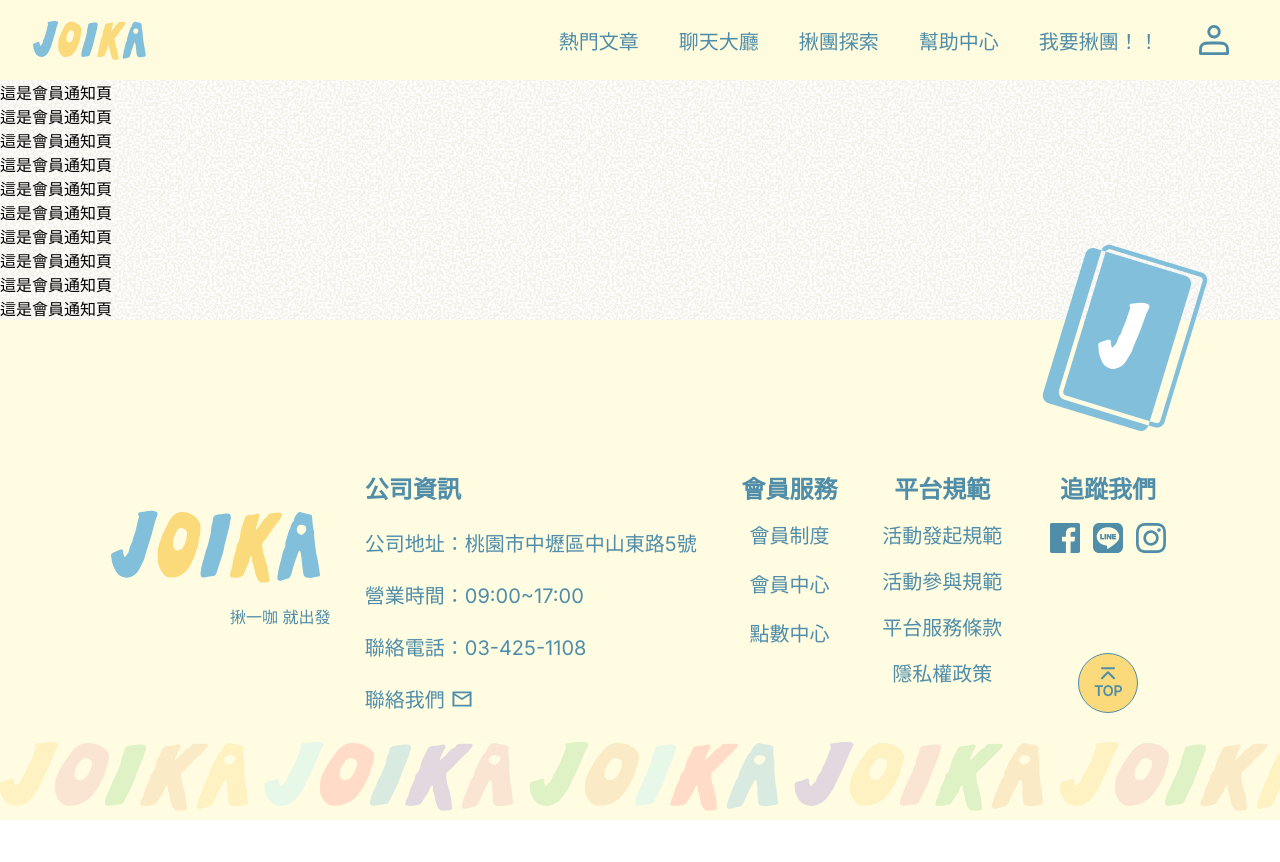
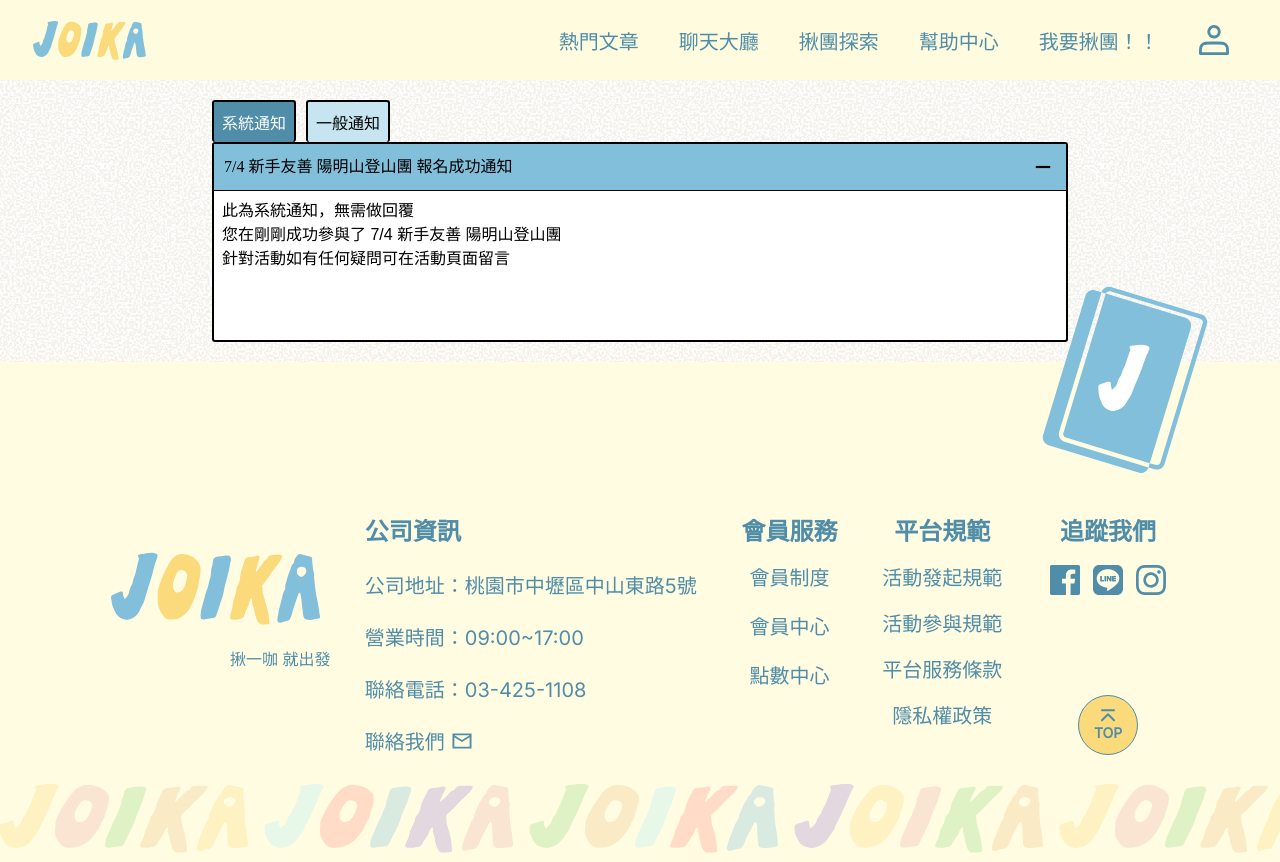
Before and after one commit to Jasonwen1512/joika, a Vue app: page /cjd101/g2/front/member/member-notify in a window 1280 px wide. Before the commit the page ends 820 px from the top, so only its background shows below. Built offline with nearby package versions, Linux system fonts and the light colour scheme; a web font is replaced by a local one.

Commit message:
聊天大廳複製按鈕加功能，通知總覽切版

```diff
--- a/src/views/chat/chat.vue
+++ b/src/views/chat/chat.vue
@@ -6,6 +6,20 @@
 
 function toggleOptions() {
   showOptions.value = !showOptions.value
+}
+
+function copyMessage(e){
+  const messageText = e.target.closest('.chat-message').querySelector('.bubble')?.innerText;
+
+  if(messageText){
+    navigator.clipboard.writeText(messageText)
+    .then(() => {
+    console.log("複製成功");
+    })
+    .catch(err => {
+    console.error("複製失敗", err);
+    });
+  }
 }
 </script>
 
@@ -39,7 +53,7 @@
             </button>
 
             <ul class="options-menu" :class="{ on: showOptions }">
-              <li><button>複製</button></li>
+              <li><button @click="copyMessage">複製</button></li>
               <li><button>檢舉</button></li>
             </ul>
           </div>
@@ -386,6 +400,11 @@
     order: 2;
 
   }
+  .chat-box{
+    width: 80%;
+    padding: 8px 12px;
+    font-size: 16px;
+  }
   .chat-now-btns {
   display: flex;
   justify-content: flex-start;
--- a/src/views/member/member-notify.vue
+++ b/src/views/member/member-notify.vue
@@ -1,17 +1,166 @@
-<script setup></script>
+<script setup>
+import { ref } from 'vue'
+// 當前頁籤
+const activeTab = ref('system')
+
+// 系統通知資料
+const systemNotifications = ref([
+  {
+    id: 1,
+    title: '7/4 新手友善 陽明山登山團 報名成功通知',
+    content: '此為系統通知，無需做回覆\n您在剛剛成功參與了 7/4 新手友善 陽明山登山團\n針對活動如有任何疑問可在活動頁面留言',
+    expanded: true,
+  }
+])
+
+// 一般通知資料
+const generalNotifications = ref([
+  {
+    id: 2,
+    title: '你的文章有新留言',
+    content:'12/31 合歡山跨年看日出',
+    expanded: false
+  },
+  {
+    id: 3,
+    title: '有人回覆你的留言',
+    content:'這次的爬山活動真的很不錯，天氣也很剛好.....',
+    expanded: false
+  }
+])
+
+// 展開/收合
+function toggleAccordion(list, item) {
+  list.forEach(n => {
+    n.expanded = (n.id === item.id) ? !n.expanded : false
+  })
+}
+</script>
 
 <template>
-  <!-- 這是會員通知頁 -->
-  <div>這是會員通知頁</div>
-  <div>這是會員通知頁</div>
-  <div>這是會員通知頁</div>
-  <div>這是會員通知頁</div>
-  <div>這是會員通知頁</div>
-  <div>這是會員通知頁</div>
-  <div>這是會員通知頁</div>
-  <div>這是會員通知頁</div>
-  <div>這是會員通知頁</div>
-  <div>這是會員通知頁</div>
+  <div class="notify-tabs">
+    <ul class="tab-header">
+      <li><button :class="{ active: activeTab === 'system' }"
+        @click="activeTab = 'system'">系統通知</button></li>
+      <li><button :class="{ active: activeTab === 'general' }"
+        @click="activeTab = 'general'">一般通知</button></li>
+    </ul>
+
+    <div class="notify-body">
+    <!-- 系統通知內容 -->
+    <div v-show="activeTab === 'system'" class="tab-content">
+      <div
+        v-for="item in systemNotifications"
+        :key="item.id"
+        class="notify-item"
+      >
+        <div class="notify-title system" @click="toggleAccordion(systemNotifications, item)">
+          {{ item.title }}
+          <span class="icon-wrapper" :class="{ rotated: item.expanded }">
+            <svg
+            class="icon"
+            viewBox="0 0 36 36"
+            width="26"
+            height="26"
+            stroke="black"
+            stroke-width="3"
+          >
+            <line class="line1" x1="8" y1="18" x2="28" y2="18" />
+            <line class="line2" x1="18" y1="8" x2="18" y2="28" />
+          </svg>
+          </span>
+        </div>
+        <transition name="accordion">
+          <div v-if="item.expanded" class="notify-detail">
+            <p v-for="line in item.content.split('\n')" :key="line">{{ line }}</p>
+          </div>
+        </transition>
+      </div>
+    </div>
+
+      <!-- 一般通知內容 -->
+      <div v-show="activeTab === 'general'" class="tab-content">
+        <div
+          v-for="item in generalNotifications"
+          :key="item.id"
+          class="notify-item"
+        >
+          <h4 class="notify-title">{{ item.title }}</h4>
+          <p class="notify-detail">{{ item.content }}</p>
+        </div>
+      </div>
+    </div>
+  </div>
 </template>
 
-<style scoped lang="scss"></style>
+<style scoped lang="scss">
+@use "@/assets/scss/mixin" as *;
+@import "@/assets/scss/_color.scss";
+.notify-tabs{
+  width: 100%;
+  padding: 20px;
+  margin: auto;
+}
+.notify-body{
+  border: 2px solid black;
+  border-radius: 3px;
+  min-height: 200px;
+  line-height: 1.5;
+  background-color: #fff;
+}
+.tab-header{
+  display: flex;
+  padding: 0;
+  margin: 0;
+  gap: 10px;
+
+  li button{
+    flex: 1;
+    border: 2px solid #000;
+    border-bottom: 0;
+    padding: 8px;
+    cursor: pointer;
+    background: #C7E5F1;
+    border-radius: 3px;
+  }
+}
+
+.tab-header button.active {
+  background: $header-text-color;
+  color: #fff;
+}
+.tab-content:nth-of-type(2) .notify-title {
+  margin: 8px;
+}
+.tab-content:nth-of-type(2) .notify-item:not(:last-child) {
+  border-bottom: 2px solid #000;
+}
+.notify-title.system {
+  background-color:$color-primary;
+  border-bottom:1px solid #000;
+  display: flex;
+  align-items: center;
+  justify-content: space-between;
+  padding: 10px;
+}
+
+.icon-wrapper svg{
+  vertical-align: middle;
+}
+.icon-wrapper .line2 {
+  transition: transform 0.3s ease;
+  transform-origin: center;
+}
+.icon-wrapper.rotated .line2 {
+  transform: scaleY(0);
+}
+
+.notify-detail{
+  padding: 8px;
+}
+@include desktop{
+  .notify-tabs{
+    width: 70%;
+  }
+}
+</style>
```
